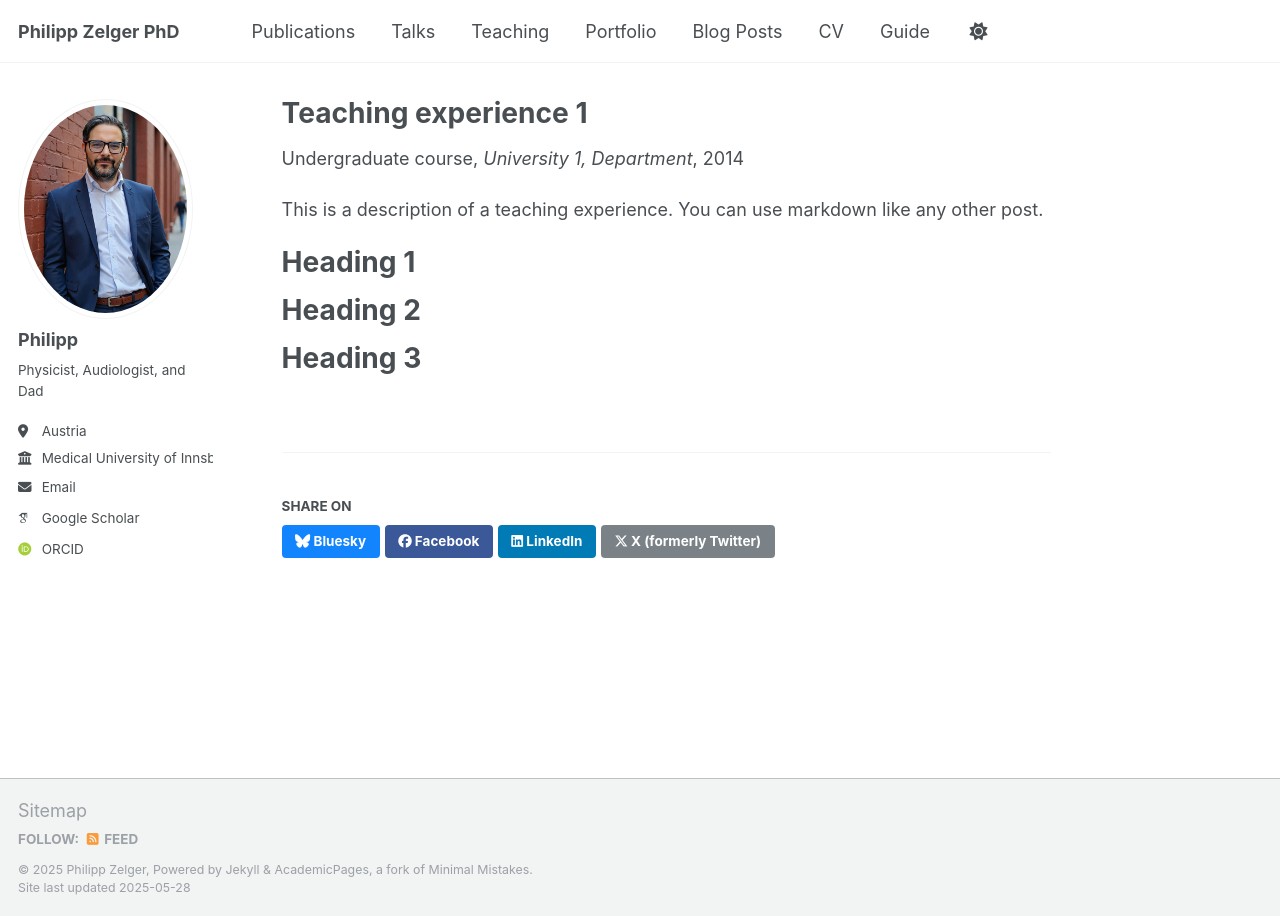
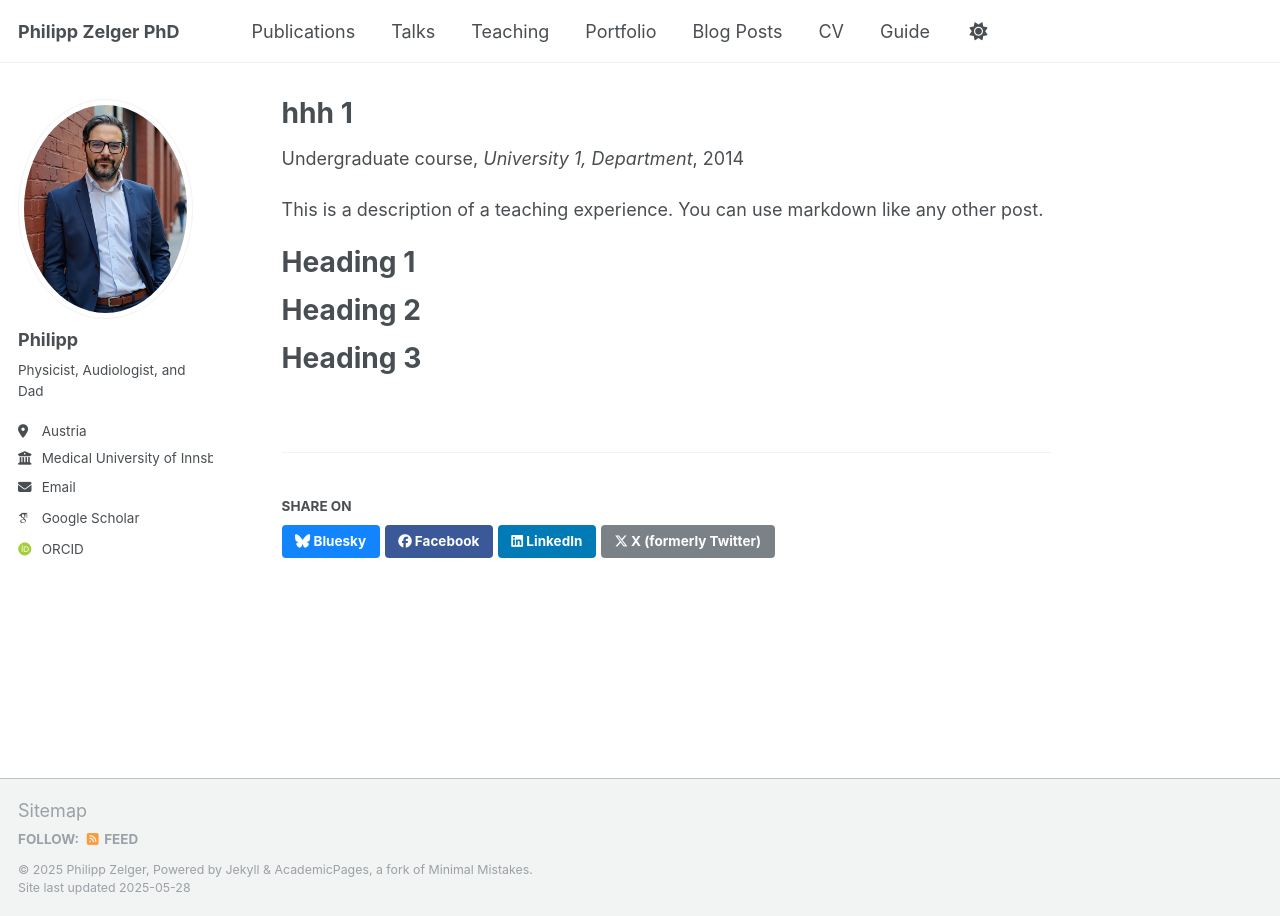
Before and after one commit to Stanissse/AboutMe, a Jekyll site: the page built from _teaching/ENT-1.md, in a window 1280 px wide. Built offline with Jekyll 4.4.1, drawn with Linux system fonts in a browser that asks for light colours; some web fonts are replaced.

Commit message:
Update and rename 2014-spring-teaching-1.md to ENT-1.md

```diff
--- a/_teaching/2014-spring-teaching-1.md
+++ b/_teaching/ENT-1.md
@@ -1,8 +1,8 @@
 ---
-title: "Teaching experience 1"
+title: "hhh 1"
 collection: teaching
 type: "Undergraduate course"
-permalink: /teaching/2014-spring-teaching-1
+permalink: /teaching/ENT-1
 venue: "University 1, Department"
 date: 2014-01-01
 location: "City, Country"
```
